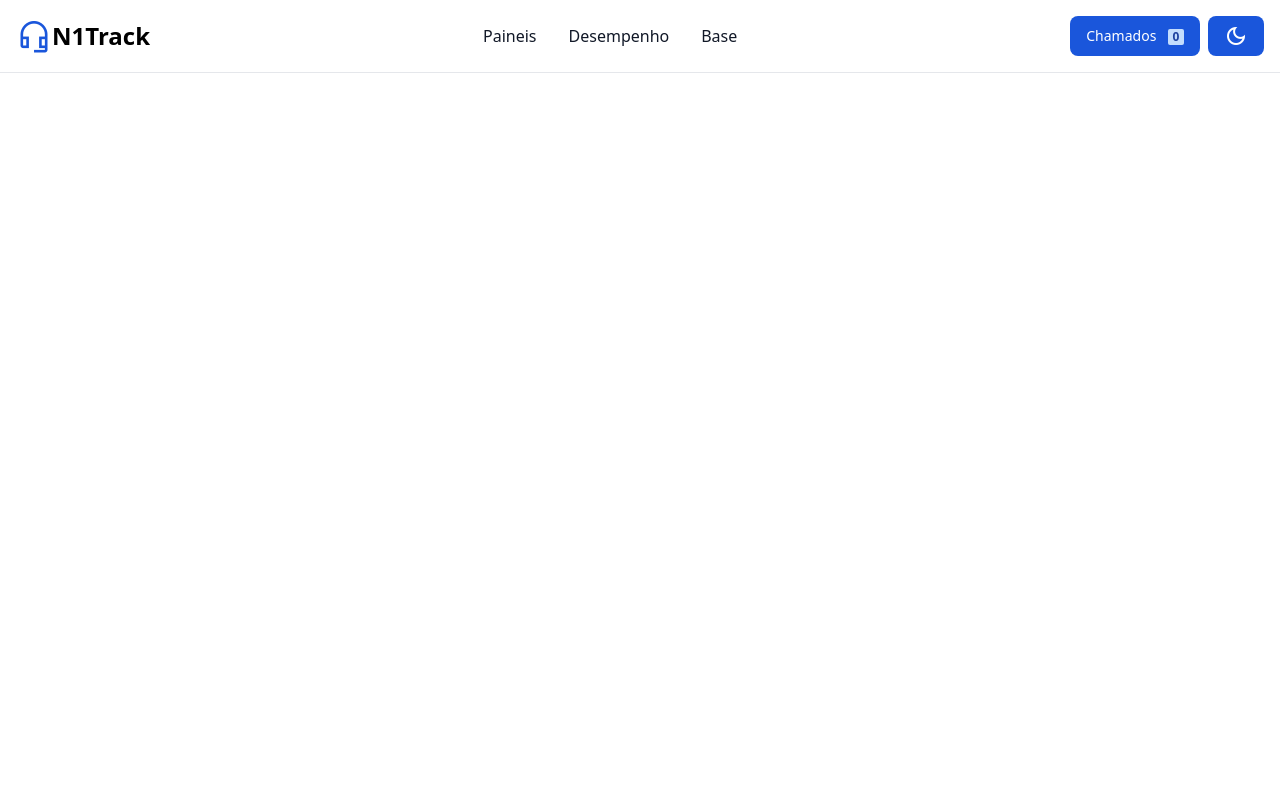
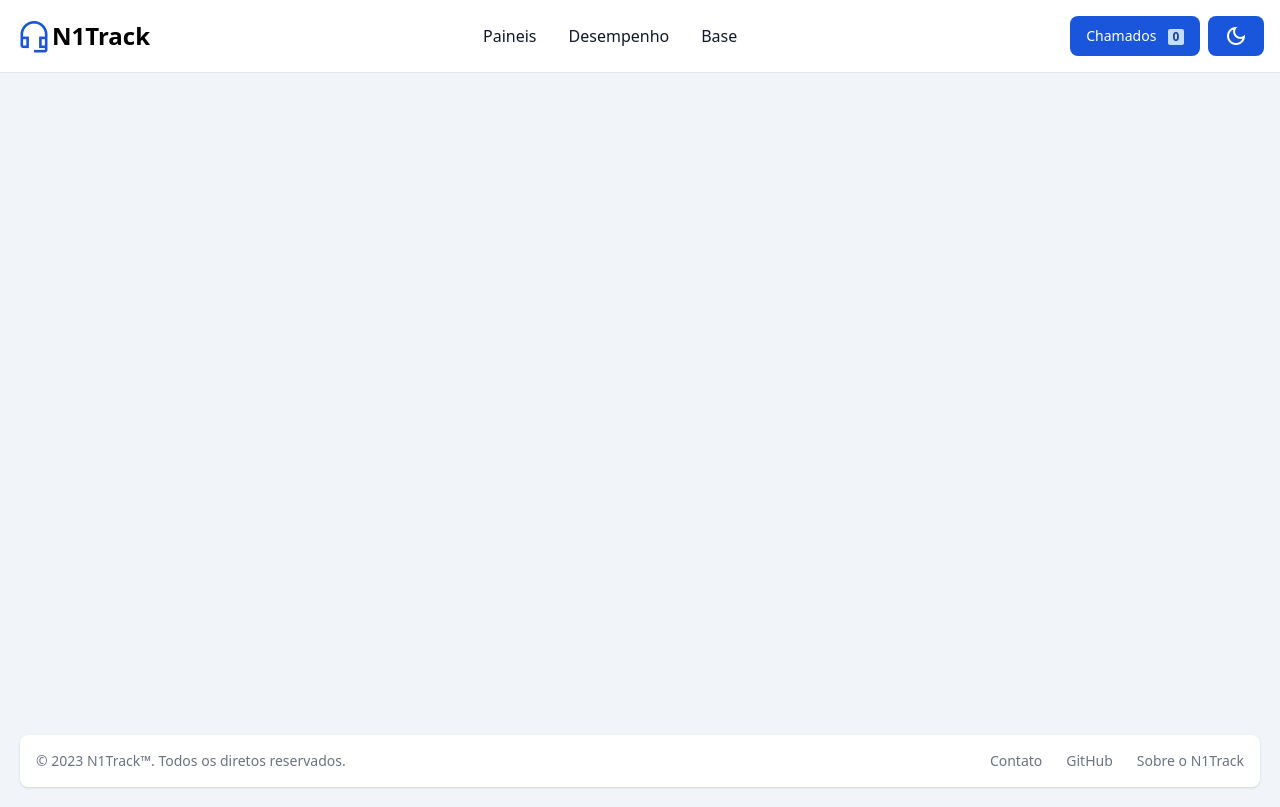
Before and after one commit to Rhuan-Guilherme/RegistoDeChamados-N1, a Vue app: page / in a window 1280 px wide. Built offline with nearby package versions, Linux system fonts and the light colour scheme.

Commit message:
:art: Criado footer da página

```diff
--- a/src/App.vue
+++ b/src/App.vue
@@ -3,7 +3,7 @@
 import { onMounted } from 'vue'
 import { initFlowbite } from 'flowbite'
 import TheHeader from '@/components/layout/TheNavbar.vue'
-
+import TheFooter from './components/layout/TheFooter.vue'
 
 // initialize components based on data attribute selectors
 onMounted(() => {
@@ -13,9 +13,16 @@
 
 <template>
   <TheHeader />
-  <RouterView />
+  <main class="conteudo_main bg-slate-100 dark:bg-gray-950">
+    <RouterView />
+  </main>
+  <footer class="bg-slate-100 dark:bg-gray-950 p-1">
+    <TheFooter />
+  </footer>
 </template>
 
 <style scoped>
-
+.conteudo_main{
+  min-height: calc(100vh - 85px);
+}
 </style>
--- /dev/null
+++ b/src/components/layout/TheFooter.vue
@@ -0,0 +1,25 @@
+<script setup>
+
+</script>
+
+<template>
+
+<div class="bg-white rounded-lg shadow m-4 dark:bg-gray-900 box-border">
+    <div class="w-full mx-auto max-w-screen-xl p-4 md:flex md:items-center md:justify-between">
+      <span class="text-sm text-gray-500 sm:text-center dark:text-gray-400">© 2023 <a target="_blank" href="https://github.com/Rhuan-Guilherme/RegistoDeChamados-N1" class="hover:underline">N1Track™</a>. Todos os diretos reservados.
+    </span>
+    <ul class="flex flex-wrap items-center mt-3 text-sm font-medium text-gray-500 dark:text-gray-400 sm:mt-0">
+        <li>
+            <a href="https://github.com/Rhuan-Guilherme/RegistoDeChamados-N1" class="mr-4 hover:underline md:mr-6 ">Contato</a>
+        </li>
+        <li>
+            <a href="https://github.com/Rhuan-Guilherme/RegistoDeChamados-N1" class="mr-4 hover:underline md:mr-6">GitHub</a>
+        </li>
+        <li>
+            <a href="https://github.com/Rhuan-Guilherme/RegistoDeChamados-N1" class="hover:underline">Sobre o N1Track</a>
+        </li>
+    </ul>
+    </div>
+</div>
+
+</template>
```
